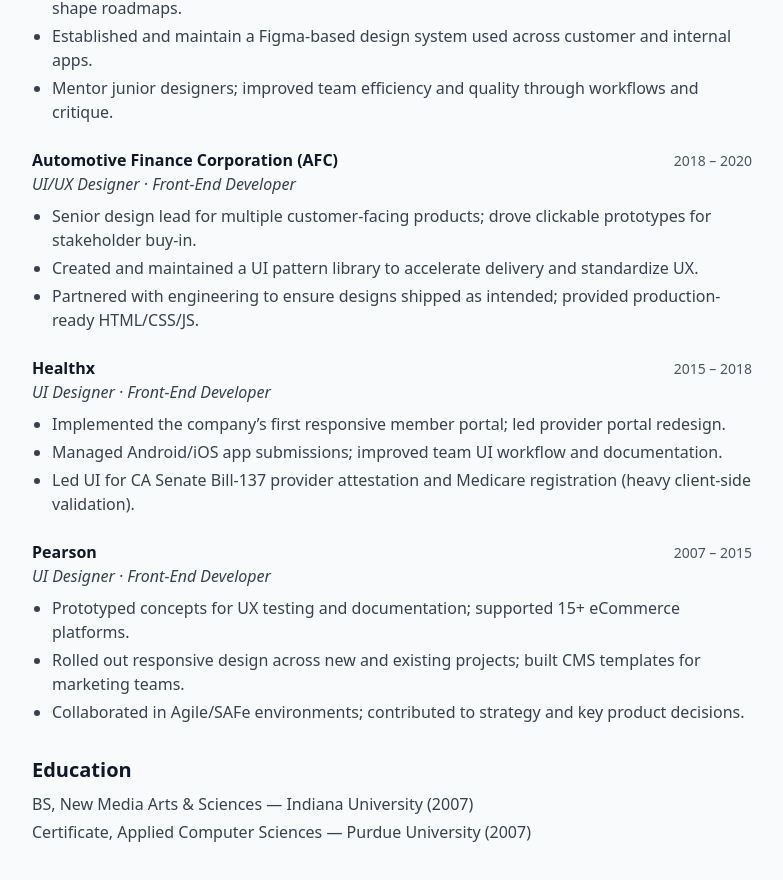
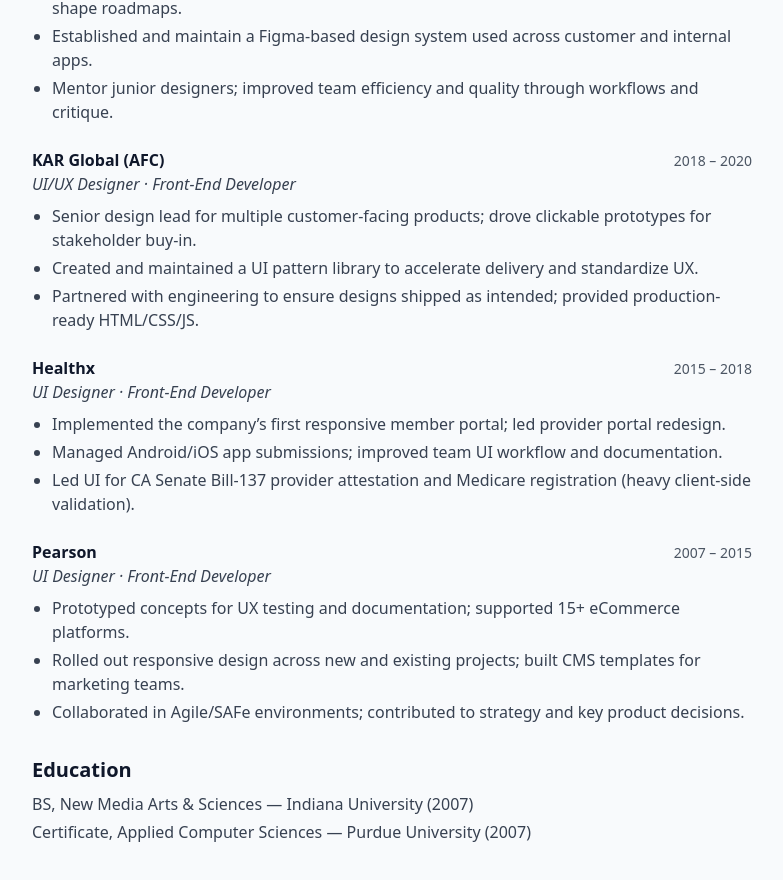
Before and after one commit to mattmitchell100/portfolio-2025, a React (Vite) app: page /resume in a window 1280 px wide. Shown: the part 851-1731 px from the top of the page, without its empty margins (248-1031 px from the left). Built offline with nearby package versions, Linux system fonts and the light colour scheme.

Commit message:
updating to KAR global

```diff
--- a/src/pages/Resume.jsx
+++ b/src/pages/Resume.jsx
@@ -106,7 +106,7 @@
 
           <article className="mb-6">
             <header className="flex flex-wrap items-baseline justify-between gap-2">
-              <h3 className="font-semibold">Automotive Finance Corporation (AFC)</h3>
+              <h3 className="font-semibold">KAR Global (AFC)</h3>
               <span className="text-sm text-gray-600 dark:text-slate-400">2018 – 2020</span>
             </header>
             <p className="italic text-gray-700 dark:text-slate-300">UI/UX Designer · Front-End Developer</p>
```
